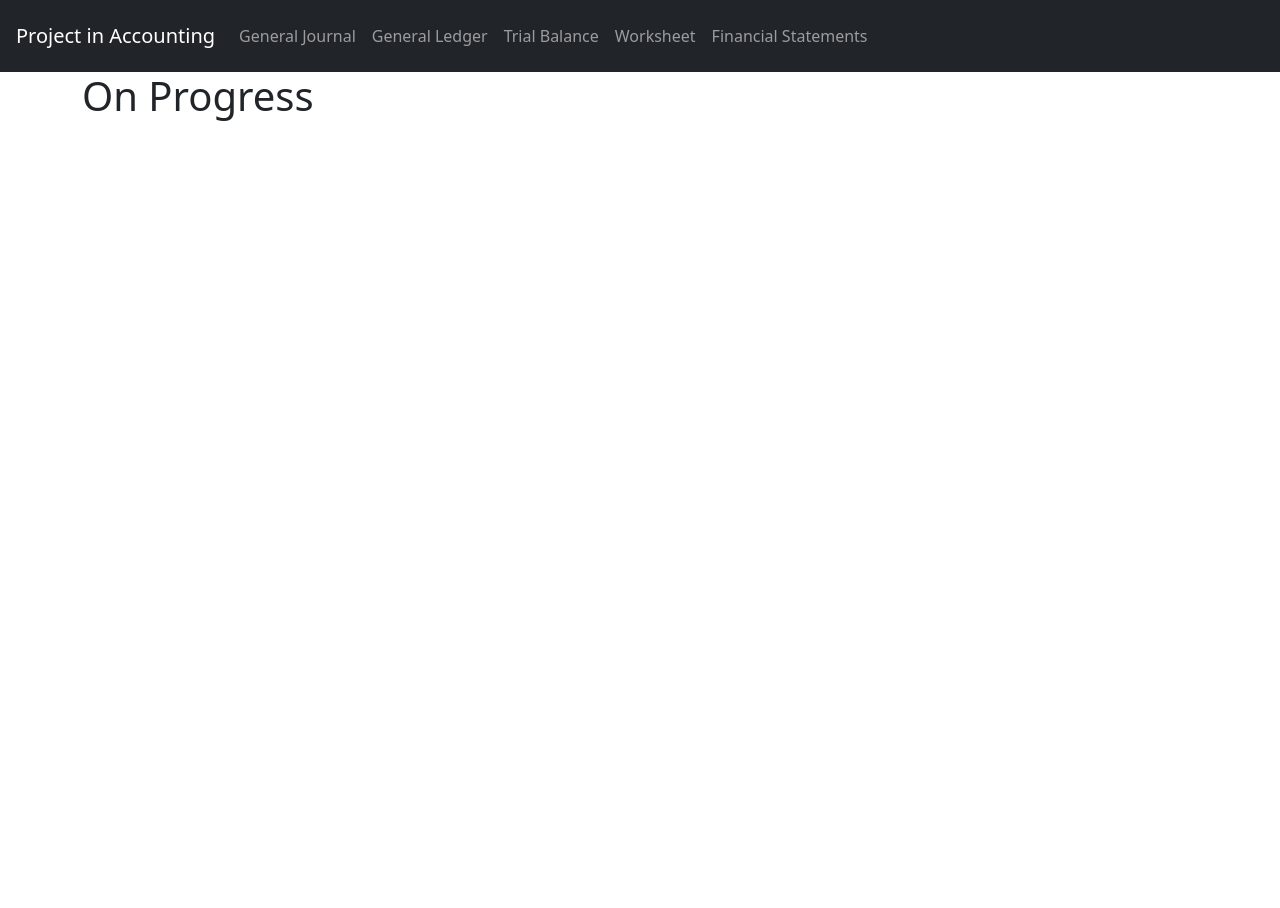
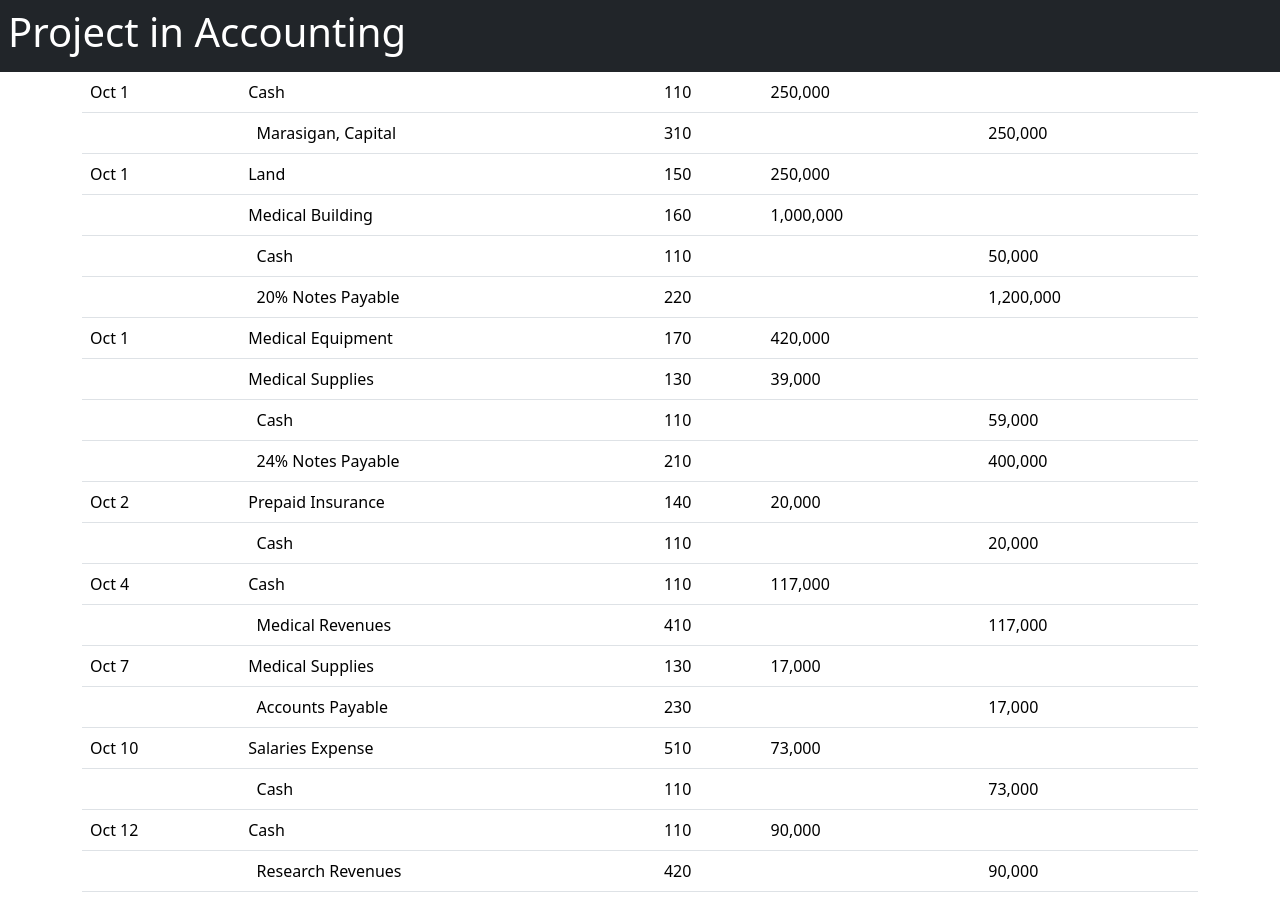
Before and after one commit to orenji-neko/accounting-website, a React (Create React App) app: page / in a window 1280 px wide. Before the commit the page ends 800 px from the top, so only its background shows below. Built offline with nearby package versions, Linux system fonts and the light colour scheme.

Commit message:
Added first page of journal

```diff
--- a/src/App.js
+++ b/src/App.js
@@ -3,27 +3,16 @@ import { Table } from "react-bootstrap";
 import { Navbar, Nav } from 'react-bootstrap';
 import 'bootstrap/dist/css/bootstrap.min.css';
 
-const Header = () => {
-  return (
-    <Navbar bg="dark" variant="dark" className="p-3">
-      <Navbar.Brand href="#home">Project in Accounting</Navbar.Brand>
-      <Nav className="mr-auto">
-        <Nav.Link href="#features">General Journal</Nav.Link>
-        <Nav.Link href="#features">General Ledger</Nav.Link>
-        <Nav.Link href="#features">Trial Balance</Nav.Link>
-        <Nav.Link href="#features">Worksheet</Nav.Link>
-        <Nav.Link href="#features">Financial Statements</Nav.Link>
-      </Nav>
-    </Navbar>
-  );
- };
+import GeneralJournal from "./journal";
 
 function App() {
   return (
     <>
-      <Header/>
+      <Container fluid className="bg-dark text-white p-2">
+        <h1>Project in Accounting</h1>
+      </Container>
       <Container>
-        <h1>On Progress</h1>
+        <GeneralJournal/>
       </Container>
     </>
   );
--- /dev/null
+++ b/src/journal.js
@@ -0,0 +1,34 @@
+import { Table } from "react-bootstrap";
+import React from "react";
+import 'bootstrap/dist/css/bootstrap.min.css';
+import JournalEntries from "./journal_entries";
+
+const JournalEntry = ({entry}) => {
+  return (
+    <>
+      <tr>
+        <td>{entry.date}</td>
+        {entry.indent === true ? <td>&nbsp;&nbsp;{entry.account}</td> : <td>{entry.account}</td>}
+        <td>{entry.folio}</td>
+        <td>{entry.debit}</td>
+        <td>{entry.credit}</td>
+      </tr>
+    </>
+  )
+}
+
+const GeneralJournal = () => {
+  return (
+    <>
+      <Table>
+        <tbody>
+          {JournalEntries.map((entry) => {
+            return <JournalEntry entry={entry}/>
+          })}
+        </tbody>
+      </Table>
+    </>
+  )
+}
+
+export default GeneralJournal;
--- /dev/null
+++ b/src/journal_entries.js
@@ -0,0 +1,178 @@
+const entry = ({date = '', account = '', folio = '', debit = '', credit = '', indent = false}) => {
+  return {
+    date: date,
+    account: account,
+    folio: folio,
+    debit: debit,
+    credit: credit,
+    indent: indent
+  }
+}
+
+const JournalEntries = [];
+
+// Oct 1-1
+JournalEntries.push(
+  entry(
+    {
+      date: 'Oct 1',
+      account: 'Cash',
+      folio: '110',
+      debit: '250,000'
+    }),
+  entry({
+      account: 'Marasigan, Capital',
+      folio: '310',
+      credit: '250,000',
+      indent: true
+    }),
+);
+
+// Oct 1-2
+JournalEntries.push(
+  entry(
+    {
+      date: 'Oct 1',
+      account: 'Land',
+      folio: '150',
+      debit: '250,000'
+    }),
+  entry(
+    {
+      account: 'Medical Building',
+      folio: '160',
+      debit: '1,000,000'
+    }),
+  entry(
+    {
+      account: 'Cash',
+      folio: '110',
+      credit: '50,000',
+      indent: true
+    }),
+  entry(
+    {
+      account: '20% Notes Payable',
+      folio: '220',
+      credit: '1,200,000',
+      indent: true
+    })
+);
+
+// Oct 1-3
+JournalEntries.push(
+  entry(
+    {
+      date: 'Oct 1',
+      account: 'Medical Equipment',
+      folio: '170',
+      debit: '420,000'
+    }),
+  entry(
+    {
+      account: 'Medical Supplies',
+      folio: '130',
+      debit: '39,000'
+    }),
+  entry(
+    {
+      account: 'Cash',
+      folio: '110',
+      credit: '59,000',
+      indent: true
+    }),
+  entry(
+    {
+      account: '24% Notes Payable',
+      folio: '210',
+      credit: '400,000',
+      indent: true
+    })
+);
+
+// Oct 2
+JournalEntries.push(
+  entry(
+    {
+      date: 'Oct 2',
+      account: 'Prepaid Insurance',
+      folio: '140',
+      debit: '20,000'
+    }),
+  entry({
+      account: 'Cash',
+      folio: '110',
+      credit: '20,000',
+      indent: true
+    })
+);
+
+// Oct 4
+JournalEntries.push(
+  entry(
+    {
+      date: 'Oct 4',
+      account: 'Cash',
+      folio: '110',
+      debit: '117,000'
+    }),
+  entry({
+      account: 'Medical Revenues',
+      folio: '410',
+      credit: '117,000',
+      indent: true
+    })
+);
+
+// Oct 7
+JournalEntries.push(
+  entry(
+    {
+      date: 'Oct 7',
+      account: 'Medical Supplies',
+      folio: '130',
+      debit: '17,000'
+    }),
+  entry({
+      account: 'Accounts Payable',
+      folio: '230',
+      credit: '17,000',
+      indent: true
+    })
+);
+
+// Oct 10
+JournalEntries.push(
+  entry(
+    {
+      date: 'Oct 10',
+      account: 'Salaries Expense',
+      folio: '510',
+      debit: '73,000'
+    }),
+  entry({
+      account: 'Cash',
+      folio: '110',
+      credit: '73,000',
+      indent: true
+    })
+);
+
+// Oct 12
+JournalEntries.push(
+  entry(
+    {
+      date: 'Oct 12',
+      account: 'Cash',
+      folio: '110',
+      debit: '90,000'
+    }),
+  entry({
+      account: 'Research Revenues',
+      folio: '420',
+      credit: '90,000',
+      indent: true
+    })
+);
+
+export default JournalEntries;
```
